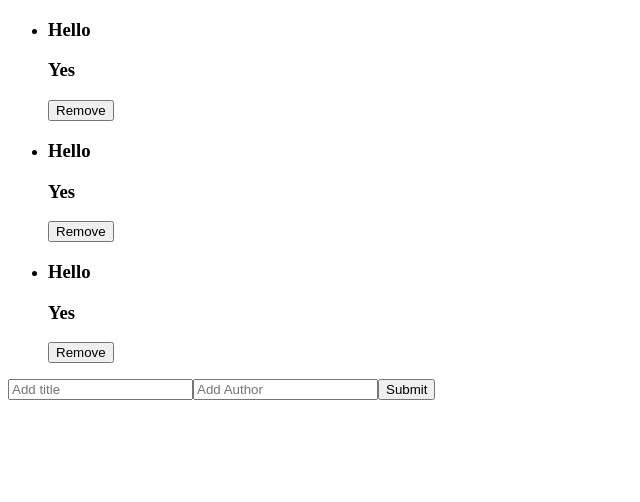
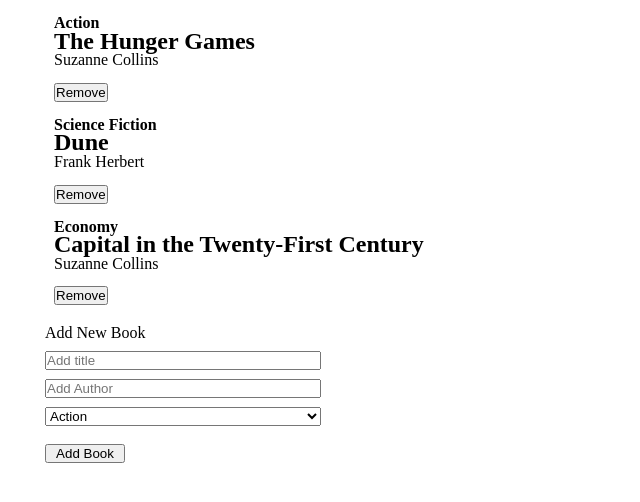
Before and after one commit to Hassaanjbaig-code/Bookstore-, a React (Create React App) app: page / in a window 1280 px wide. Shown: the top 502 px of the page, without its empty margins (0-640 px from the left). Built offline with nearby package versions, Linux system fonts and the light colour scheme.

Commit message:
Add style

```diff
--- /dev/null
+++ b/src/App.css
@@ -0,0 +1,4 @@
+* {
+  margin: 9px;
+  padding: 0;
+}
--- a/src/App.js
+++ b/src/App.js
@@ -1,4 +1,5 @@
 import React, { Component } from 'react';
+import './App.css'
 import BooksContainer from './Component/BooksContainer';
 
 class App extends Component {
--- a/src/Component/Booklist.js
+++ b/src/Component/Booklist.js
@@ -1,12 +1,14 @@
 import React from 'react'
+import './Booklist.css'
 
 const Booklist = (props) => {
-    const { store: { id, Title, Author } } = props;
+    const { store: { id, bookcategory, Title, Author } } = props;
   return (
     <>
-      <li id={id}>
-            <h3>{Title}</h3>
-            <h3>{Author}</h3>
+      <li className='Show' id={id}>
+            <h4>{bookcategory}</h4>
+            <h2>{Title}</h2>
+            <p>{Author}</p>
             <button type='button'> Remove </button>
         </li>
     </>
--- a/src/Component/BooksContainer.js
+++ b/src/Component/BooksContainer.js
@@ -11,18 +11,21 @@
   const store = [
     {
       id: 1,
-      Title: "Hello",
-      Author: "Yes",
+      bookcategory: 'Action',
+      Title: "The Hunger Games",
+      Author: "Suzanne Collins",
     },
     {
       id: 2,
-      Title: "Hello",
-      Author: "Yes",
+      bookcategory: 'Science Fiction',
+      Title: "Dune",
+      Author: "Frank Herbert",
     },
     {
       id: 3,
-      Title: "Hello",
-      Author: "Yes",
+      bookcategory: 'Economy',
+      Title: "Capital in the Twenty-First Century",
+      Author: "Suzanne Collins",
     },
   ];
 
--- /dev/null
+++ b/src/Component/Formbook.css
@@ -0,0 +1,14 @@
+form {
+  display: flex;
+  flex-direction: column;
+  width: 24%;
+  line-height: 1px;
+}
+
+input {
+  margin-bottom: 0;
+}
+
+.submitfrom {
+  width: 5rem;
+}
--- a/src/Component/Formbook.js
+++ b/src/Component/Formbook.js
@@ -1,11 +1,18 @@
-import React from 'react'
+import React from 'react';
+import './Formbook.css'
 
 const Formbook = () => {
   return (
     <form >
+        <legend>Add New Book</legend>
         <input type="text" placeholder='Add title' />
         <input type="text" placeholder='Add Author' />
-        <input type="submit" value="Submit" />
+        <select >
+            <option value='Action'>Action</option>
+            <option value='Science Fiction'>Science Fiction</option>
+            <option value='Economy'>Economy</option>
+        </select>
+        <input className='submitfrom' type="submit" value="Add Book" />
     </form>
   )
 }
```
